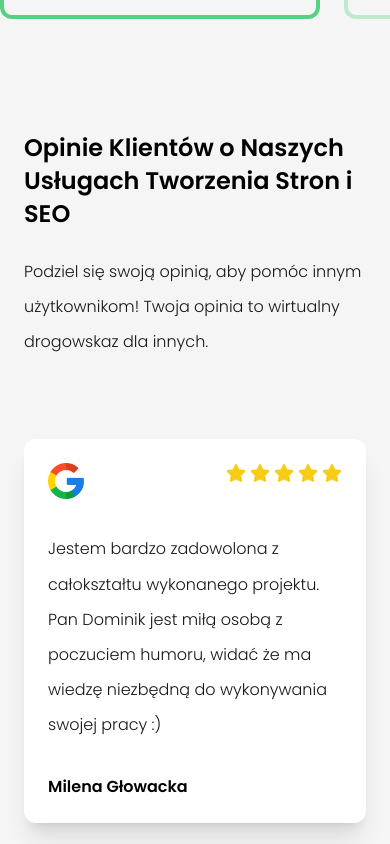
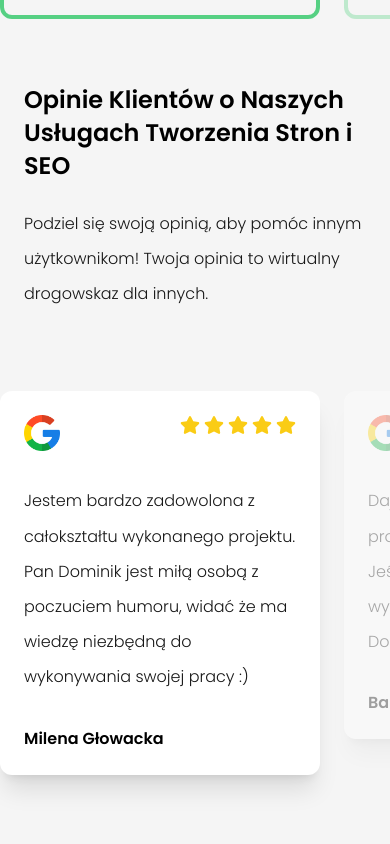
Before and after one commit to Gho2st/domiweb, a Next.js app: page / in a window 390 px wide. Shown: the part 6100-6944 px from the top of the page. Built offline with nearby package versions, Linux system fonts and the light colour scheme.

Commit message:
Update Testimonials.jsx

```diff
--- a/components/Homepage/Testimonials.jsx
+++ b/components/Homepage/Testimonials.jsx
@@ -1,8 +1,17 @@
 "use client";
 import Image from "next/image";
+import { useRef, useState, useEffect } from "react";
 import { FaGoogle, FaStar } from "react-icons/fa";
+import { IoIosArrowBack, IoIosArrowForward } from "react-icons/io";
+import { motion } from "framer-motion";
 
 export default function Testimonials() {
+  const [currentIndex, setCurrentIndex] = useState(0);
+  const [isMobile, setIsMobile] = useState(false);
+  const carouselRef = useRef(null);
+  const touchStartX = useRef(null);
+  const touchEndX = useRef(null);
+
   const stars = Array.from({ length: 5 }, (_, index) => (
     <FaStar key={index} className="fill-yellow-400 text-xl xl:text-3xl" />
   ));
@@ -25,24 +34,83 @@ export default function Testimonials() {
     },
   ];
 
-  return (
-    <section className="p-6 xl:px-24 2xl:px-44">
-      <div className="xl:w-3/4">
-        <h2 className="text-2xl leading-snug xl:text-4xl xl:leading-snug font-semibold my-6 dark:text-neutral-200">
-          Opinie Klientów o Naszych Usługach Tworzenia Stron i SEO
-        </h2>
-        <p className="text-neutral-900 dark:text-neutral-300 xl:text-xl font-light">
-          Podziel się swoją opinią, aby pomóc innym użytkownikom! Twoja opinia
-          to wirtualny drogowskaz dla innych.
-        </p>
-      </div>
-      <div className="flex flex-col gap-6 md:flex-row my-10 mt-20">
-        {testimonials.map((testimonial, index) => (
+  // Sprawdzanie rozmiaru ekranu
+  useEffect(() => {
+    const handleResize = () => {
+      setIsMobile(window.innerWidth < 768); // md breakpoint w Tailwind
+    };
+
+    handleResize(); // Sprawdzenie przy pierwszym renderze
+    window.addEventListener("resize", handleResize);
+
+    return () => window.removeEventListener("resize", handleResize); // Cleanup
+  }, []);
+
+  // Funkcja przewijania karuzeli (tylko na mobilnych)
+  const scrollToIndex = (index) => {
+    if (carouselRef.current) {
+      const cardWidth = 320; // Szerokość karty
+      carouselRef.current.scrollTo({
+        left: index * cardWidth,
+        behavior: "smooth",
+      });
+    }
+  };
+
+  const handleNext = () => {
+    const nextIndex = (currentIndex + 1) % testimonials.length;
+    setCurrentIndex(nextIndex);
+    scrollToIndex(nextIndex);
+  };
+
+  const handlePrevious = () => {
+    const prevIndex =
+      (currentIndex - 1 + testimonials.length) % testimonials.length;
+    setCurrentIndex(prevIndex);
+    scrollToIndex(prevIndex);
+  };
+
+  const handleTouchStart = (e) => {
+    touchStartX.current = e.touches[0].clientX;
+  };
+
+  const handleTouchMove = (e) => {
+    touchEndX.current = e.touches[0].clientX;
+  };
+
+  const handleTouchEnd = () => {
+    if (!touchStartX.current || !touchEndX.current) return;
+
+    const difference = touchStartX.current - touchEndX.current;
+    const swipeThreshold = 50;
+
+    if (difference > swipeThreshold) {
+      handleNext();
+    } else if (difference < -swipeThreshold) {
+      handlePrevious();
+    }
+
+    touchStartX.current = null;
+    touchEndX.current = null;
+  };
+
+  const handleDragEnd = (event, info) => {
+    const dragThreshold = 50;
+    if (info.offset.x < -dragThreshold) {
+      handleNext();
+    } else if (info.offset.x > dragThreshold) {
+      handlePrevious();
+    }
+  };
+
+  // Komponent pojedynczej opinii
+  const TestimonialCard = ({ testimonial, index }) => (
     <div
-            key={index}
-            className="flex-1 min-h-[300px] md:min-h-[350px] xl:min-h-[400px]"
+      className={`flex-1 min-h-[300px] md:min-h-[350px] xl:min-h-[400px] ${
+        isMobile ? "flex-none w-80 snap-center" : ""
+      }`}
     >
-            <div className="p-6 2xl:p-10 shadow-xl bg-white dark:bg-neutral-950 rounded-xl  h-full flex flex-col justify-between">
+      <div className="p-6 2xl:p-10 shadow-xl bg-white dark:bg-neutral-950 rounded-xl h-full flex flex-col justify-between">
         <div>
           <div className="flex justify-between mb-6">
             <div className="w-9 xl:w-14">
@@ -65,8 +133,62 @@ export default function Testimonials() {
         </span>
       </div>
     </div>
+  );
+
+  return (
+    <section className="xl:px-24 2xl:px-44">
+      <div className="xl:w-3/4 px-6">
+        <h2 className="text-2xl leading-snug xl:text-4xl xl:leading-snug font-semibold my-6 dark:text-neutral-200">
+          Opinie Klientów o Naszych Usługach Tworzenia Stron i SEO
+        </h2>
+        <p className="text-neutral-900 dark:text-neutral-300 xl:text-xl font-light">
+          Podziel się swoją opinią, aby pomóc innym użytkownikom! Twoja opinia
+          to wirtualny drogowskaz dla innych.
+        </p>
+      </div>
+
+      {isMobile ? (
+        <div className="relative">
+          <motion.div
+            ref={carouselRef}
+            className="flex gap-6 overflow-x-hidden scrollbar-hide snap-x snap-mandatory my-10 mt-20"
+            onTouchStart={handleTouchStart}
+            onTouchMove={handleTouchMove}
+            onTouchEnd={handleTouchEnd}
+            drag="x"
+            dragConstraints={{ left: 0, right: 0 }}
+            onDragEnd={handleDragEnd}
+            dragElastic={0.2}
+          >
+            {testimonials.map((testimonial, index) => (
+              <motion.div
+                key={index}
+                initial={{ opacity: 0, x: 20 }}
+                animate={{
+                  opacity: index === currentIndex ? 1 : 0.35,
+                  x: 0,
+                }}
+                transition={{ duration: 0.5, ease: "easeInOut" }}
+                className={`flex-none w-80 snap-center ${
+                  index === currentIndex ? "scale-105" : "scale-100"
+                }`}
+              >
+                <TestimonialCard testimonial={testimonial} index={index} />
+              </motion.div>
+            ))}
+          </motion.div>
+        </div>
+      ) : (
+        <div className="flex flex-col gap-6 md:flex-row my-10 mt-20">
+          {testimonials.map((testimonial, index) => (
+            <TestimonialCard
+              key={index}
+              testimonial={testimonial}
+              index={index}
+            />
           ))}
         </div>
+      )}
     </section>
   );
 }
```
Lines whose indentation alone changed are shown as unchanged.
